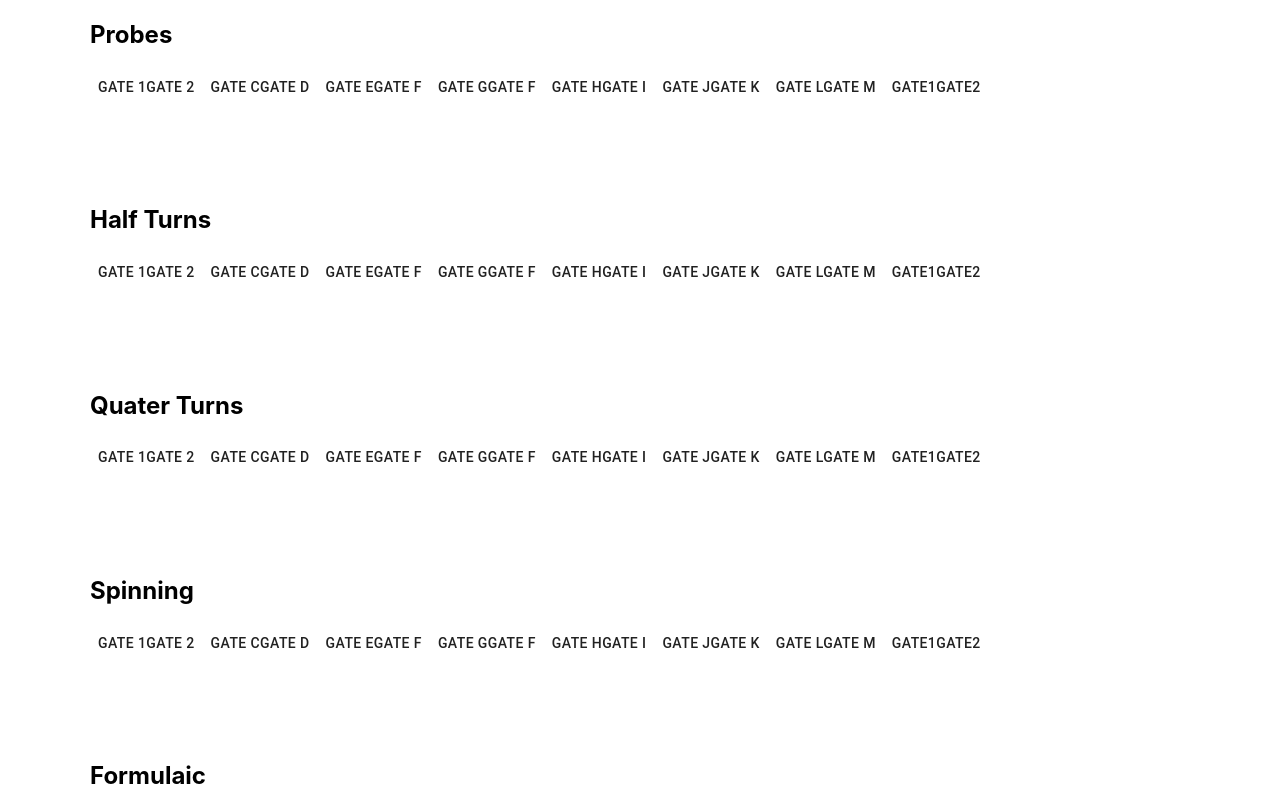
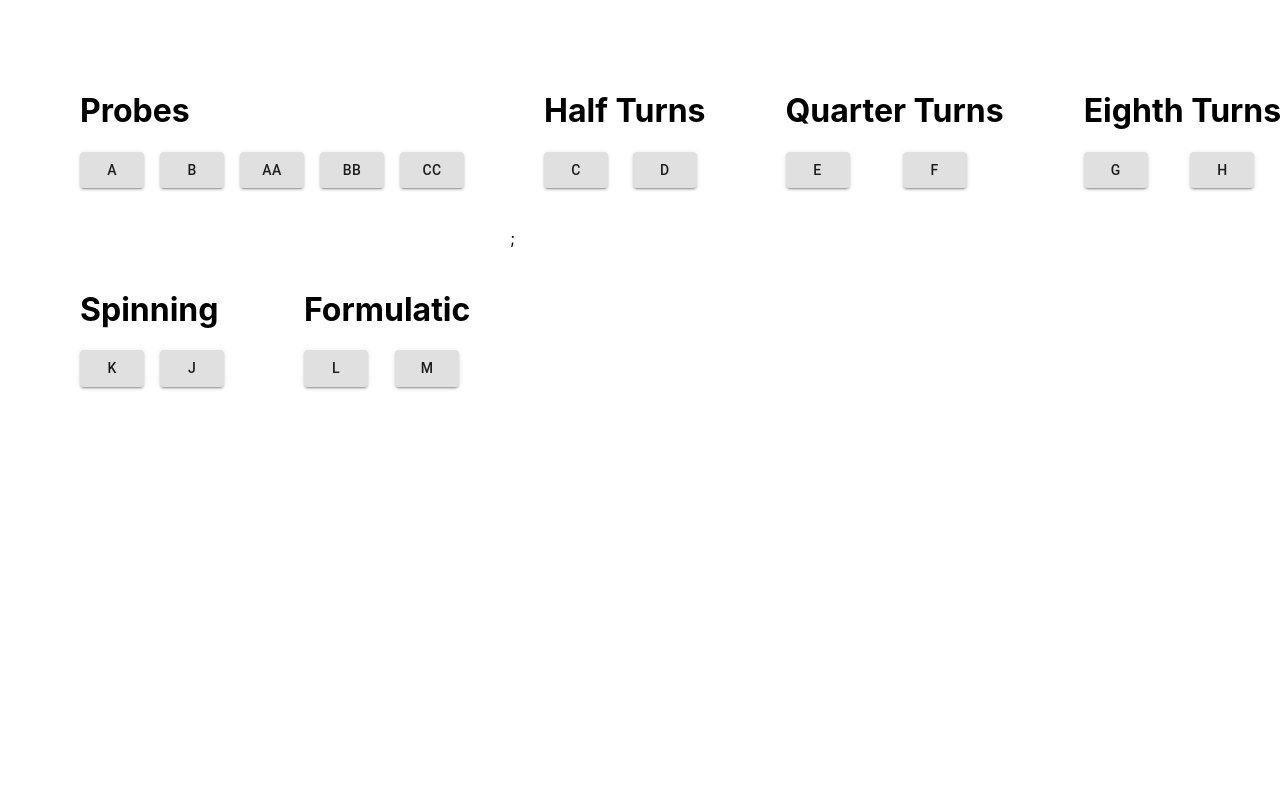
Before and after one commit to luke9216/SES2AB_Frontend, a React (Create React App) app: page /toolbox in a window 1280 px wide. Shown: the top 800 px of the page. Built offline with nearby package versions, Linux system fonts and the light colour scheme.

Commit message:
Update: Added gates plus tooltip function

```diff
--- a/src/components/common/__data__/data.gateTypes.json
+++ b/src/components/common/__data__/data.gateTypes.json
@@ -1,6 +1,6 @@
 [{
         "name": "Probes",
-        "gates": ["gate 1", "gate 2"]
+        "gates": [" P ", " ZP "]
     },
     {
         "name": "Half Turns",
--- a/src/components/pages/ToolBox/GateTypes.tsx
+++ b/src/components/pages/ToolBox/GateTypes.tsx
@@ -1,39 +1,62 @@
 import * as React from "react";
-import { Grid, Button, Tabs } from "@material-ui/core";
+import { Grid, Button, Tabs, Tooltip } from "@material-ui/core";
 import { paperStyles } from "./styles";
 
-export interface GateTypeProps {
-  types: Array<GateTypeTab>;
-}
+var ideas = [
+  {
+    title: "Probes",
+    premises: [" A ", " B ", " AA ", " BB ", " CC "],
+    description: "Description for Probes",
+  },
+  {
+    title: "Half Turns",
+    premises: [" C ", " D "],
+    description: "Description for Half Turns",
+  },
+  {
+    title: "Quarter Turns",
+    premises: [" E ", " F "],
+    description: "Description for Quarter Turns",
+  },
+  {
+    title: "Eighth Turns",
+    premises: [" G ", " H "],
+    description: "Description for Eighth Turns",
+  },
+  {
+    title: "Spinning",
+    premises: [" K ", " J "],
+    description: "Description for Spinning",
+  },
+  {
+    title: "Formulatic",
+    premises: [" L ", " M "],
+    description: "Description for Formulatic",
+  },
+];
 
-export interface GateTypeTab {
-  name: string;
-  gates: Array<String>;
-}
-
-const GateTypes: React.SFC<GateTypeProps> = ({ types }) => {
+const GateTypes: React.SFC = () => {
   const classes = paperStyles();
 
   return (
-    <Grid
-      container
-      direction="row"
-      spacing={10}
-      className={classes.toolBoxFrame}
-    >
-      {types.map((tab: GateTypeTab, index) => {
-        return (
-          <Grid item spacing={0}>
-            <h2 key={tab.name}>{tab.name}</h2>
-            <Grid>
-              {types.map((tab: GateTypeTab) => {
-                return <Button key={tab.name}>{tab.gates}</Button>;
-              })}
-            </Grid>
+    <React.Fragment>
+      {ideas.map(({ title, premises, description }, i) => (
+        <Grid key={i} item direction="row">
+          <h1>{title}</h1>
+          <Grid container spacing={2}>
+            {premises.map((premise, j) => (
+              <Grid item spacing={1} xs>
+                <Tooltip title={description}>
+                  <Button key={j} variant="contained">
+                    {premise}
+                  </Button>
+                </Tooltip>
+              </Grid>
+            ))}
           </Grid>
-        );
-      })}
-    </Grid>
+        </Grid>
+      ))}
+    </React.Fragment>
   );
 };
 
--- a/src/components/pages/ToolBox/ToolBox.tsx
+++ b/src/components/pages/ToolBox/ToolBox.tsx
@@ -1,23 +1,19 @@
 import * as React from "react";
 import { Grid, Divider } from "@material-ui/core";
-import gateTypes from "../../common/__data__/data.gateTypes.json";
-import GateTypes, { GateTypeTab } from "./GateTypes";
+import GateTypes from "./GateTypes";
 import { paperStyles } from "./styles";
 
 export interface ToolBoxProps {
   props?: any;
 }
 
-export interface ToolBox {
-  name: string;
-}
-//
-
 const ToolBox: React.SFC<ToolBoxProps> = () => {
   const classes = paperStyles();
   return (
     <React.Fragment>
-      <GateTypes types={gateTypes as Array<GateTypeTab>}></GateTypes>;
+      <Grid container direction="row" spacing={10} className={classes.divTop}>
+        <GateTypes></GateTypes>;
+      </Grid>
     </React.Fragment>
   );
 };
--- a/src/components/pages/ToolBox/styles.ts
+++ b/src/components/pages/ToolBox/styles.ts
@@ -26,6 +26,6 @@ export const paperStyles = makeStyles((theme) => ({
     top: 10,
     position: "absolute",
     marginTop: "20px",
-    marginLeft: "20px",
+    marginLeft: "40px",
   },
 }));
```
